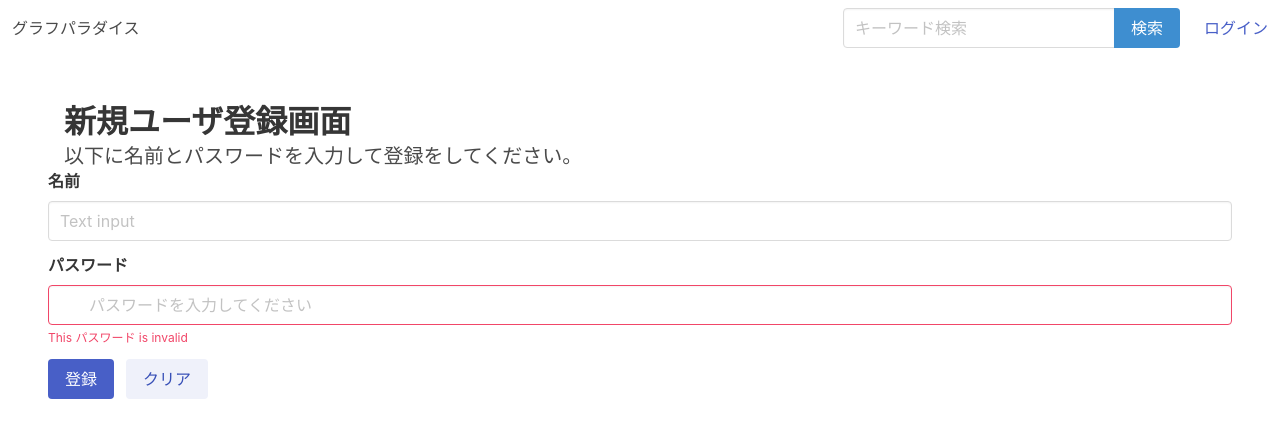
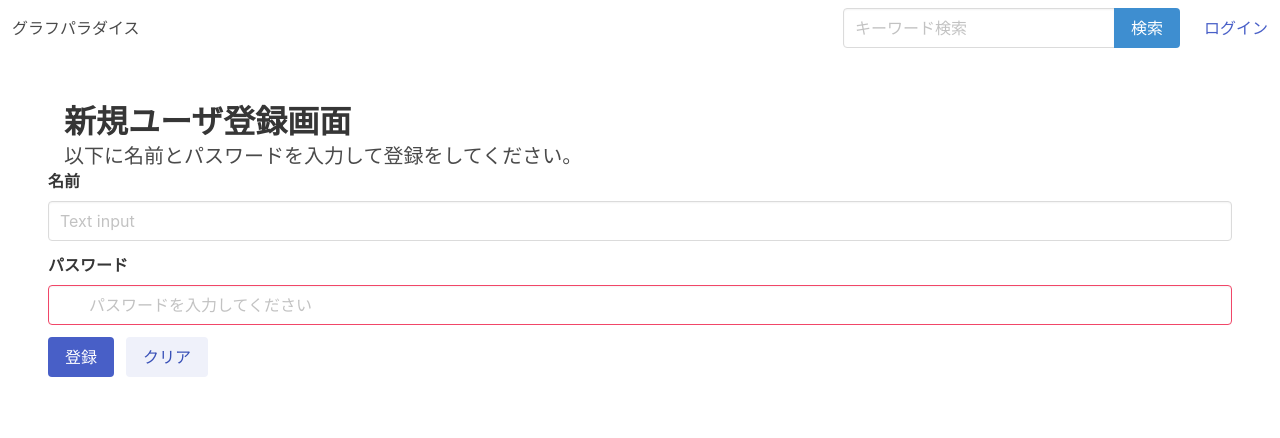
Before and after one commit to takuyanagai0213/GraphParadiseFront, a Vue app: page /user/new in a window 1280 px wide. Shown: the top 438 px of the page. Built offline with nearby package versions, Linux system fonts and the light colour scheme.

Commit message:
パスワードが無効の場合の処理を追加

```diff
--- a/src/views/user/User.vue
+++ b/src/views/user/User.vue
@@ -26,7 +26,7 @@
         <i class="fas fa-exclamation-triangle"></i>
       </span>
     </div>
-    <p class="help is-danger">This パスワード is invalid</p>
+    <p class="help is-danger">{{ message }}</p>
   </div>
   <div class="field is-grouped">
     <div class="control">
@@ -49,7 +49,8 @@ export default {
   },
   data() {
     return {
-      info: []
+      info: [],
+      message: null
     }
   },
   computed() {
@@ -63,6 +64,9 @@ export default {
           password: "sssss",
         })
         .then(function(response) {
+          if(response.error == true){
+            this.message = "このパスワードは無効です"
+          }
           console.log(response)
         })
     },
```
